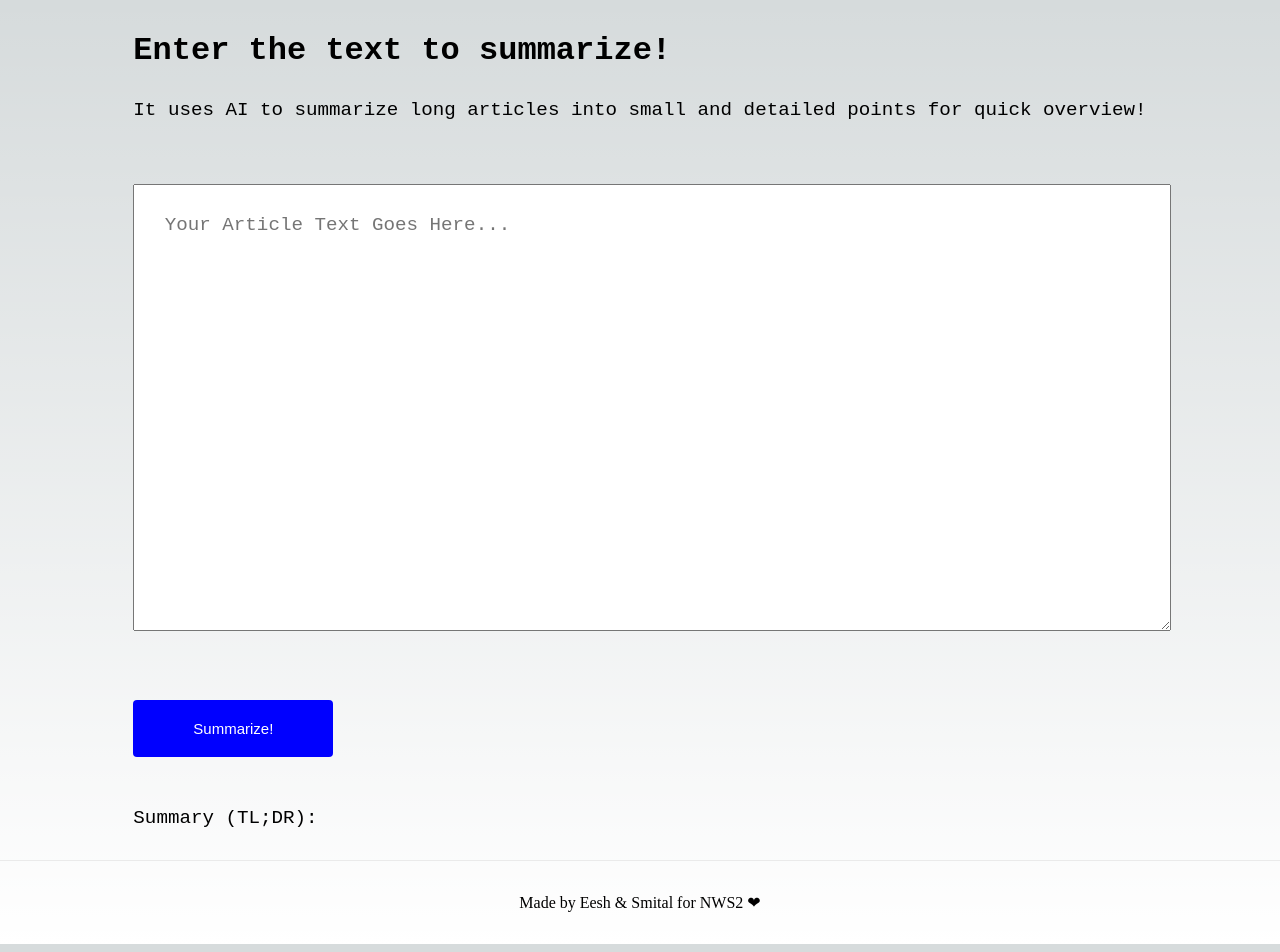
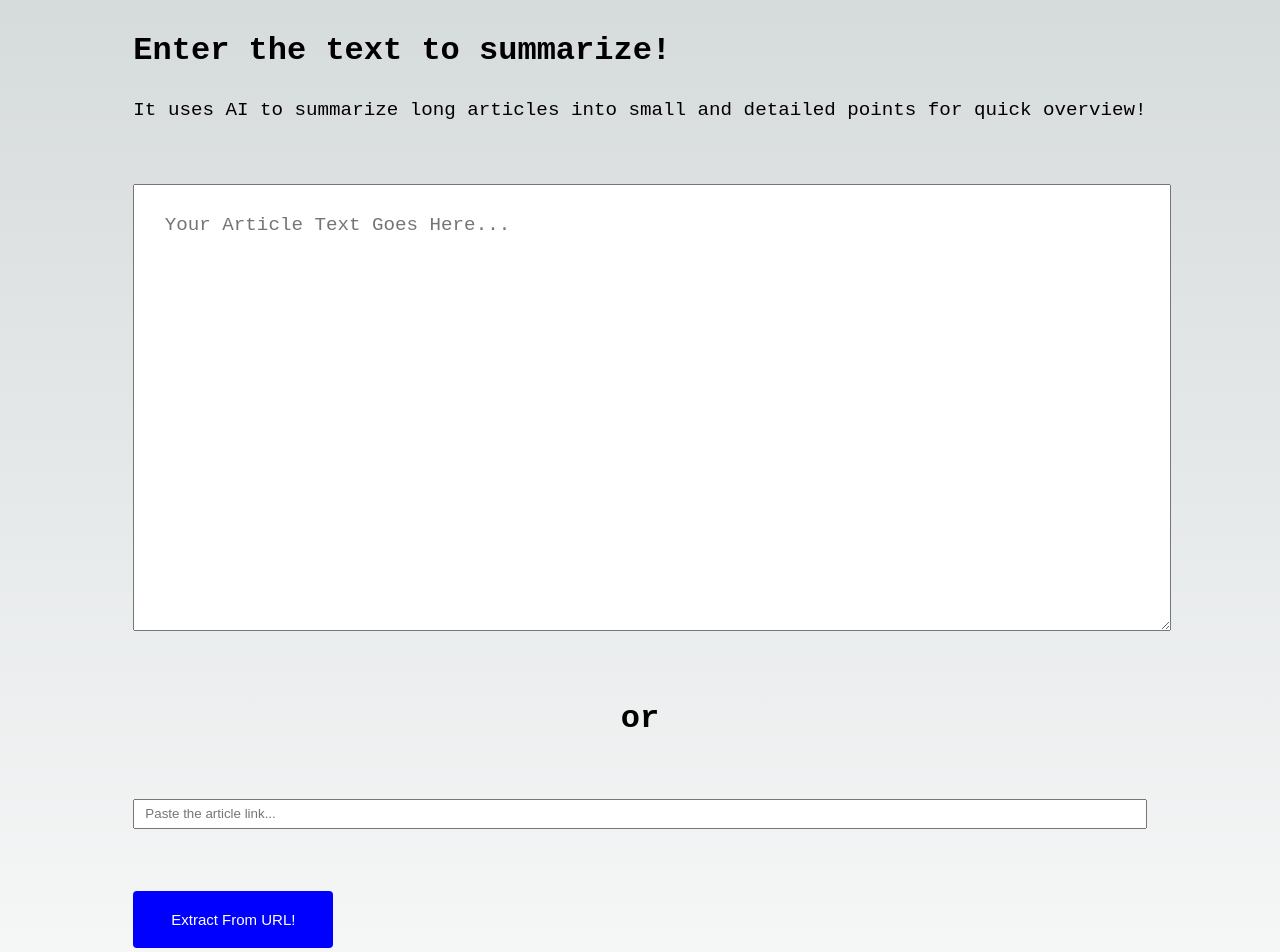
Before and after one commit to eeshsingh123/tldr-summarizer, a Next.js app: page / in a window 1280 px wide. Shown: the top 952 px of the page. Built offline with nearby package versions, Linux system fonts and the light colour scheme.

Commit message:
added text api

```diff
--- /dev/null
+++ b/pages/api/extract.js
@@ -0,0 +1,27 @@
+import axios from 'axios';
+export default async function handler(req, res) {
+	if (req.method === 'GET') {
+		const options = {
+			method: 'GET',
+			url: 'https://textapis.p.rapidapi.com/text',
+			params: {
+				url: req.query.url
+			},
+			headers: {
+				'x-rapidapi-host': 'textapis.p.rapidapi.com',
+				'x-rapidapi-key': process.env.NEXT_PUBLIC_RAPIDAPI_KEY
+			}
+		};
+		axios
+			.request(options)
+			.then(function (response) {
+				res.status(200).json(response.data);
+			})
+			.catch(function (error) {
+				console.error(error);
+				res.status(response.status);
+			});
+	} else {
+		res.status(400);
+	}
+}
--- a/pages/index.js
+++ b/pages/index.js
@@ -1,43 +1,90 @@
 import React, { useState, useRef } from "react";
 import Head from "next/head";
 import styles from "../styles/Home.module.css";
+import axios from 'axios';
 
 export default function Home() {
+  const [url, setUrl] = useState("");
+  const [isExtracting, setIsExtracting] = useState(false);
   const [currentPrompt, setCurrentPrompt] = useState("");
   const [loading, setLoading] = useState(false);
   const [summaryResult, setSummaryResult] = useState("");
 
+
+  // const textarea = document.getElementById('message');
+
   const inputPrompt = useRef();
   const tldrSuffix = "\n\nTl;dr";
 
-  const processInput = (inputText) => {
+  const processInput = (inputText)=> {
+
+    // setCurrentPrompt(inputText.replace(/[^\w\s]/gi, ''));
     setCurrentPrompt(inputText);
+    // const modifiedInput = `${inputText.replace(/[^\w\s]/gi, '')}${tldrSuffix}`;
     const modifiedInput = `${inputText}${tldrSuffix}`;
+    // textarea.value = modifiedInput;
+    console.log("Modified Text: ", modifiedInput);
     return modifiedInput;
   };
+  const fetchExtractedContent = async () => {
+    try {
+      setIsExtracting(true);
+			const res = await axios.get(`/api/extract`, {
+				params: {url}
+			});
+			const {data} = res;
+			const {text} = data;
+      // console.log(text);
+      console.log("Fetch Result ", processInput(text));
+      // return String(text);
+      // console.log("My Result: ", currentPrompt);
+      setIsExtracting(false);
+		}
 
+      catch (err) {
+			console.log(err);
+		}
+	};
   const handleSummaryRequest = async () => {
-    const apiInput = processInput(inputPrompt.current.value);
-
-    console.log("Input Prompt to API: ", apiInput);
+    const apiInput = processInput(currentPrompt);
     setLoading(true);
-
+    // if(isViaLink) {
+    //   console.log("Extract API is running right now")
+    //   // var textFromLink = await fetchExtractedContent();
+    //   // setCurrentPrompt(textFromLink);
+    //   // console.log("My Result ", {currentPrompt});
+    // }else {
+    //   var textFromPara = processInput(inputPrompt.current.value);
+    //   // console.log("Input Prompt to API: ", apiInput);
+    // }
+    // const apiInput = isViaLink ? textFromLink : textFromPara;
+    // console.log("Input Prompt to API: ", apiInput);
+    console.log("My Result1: ", currentPrompt);
+    try{
       const response = await fetch("/api/summarize", {
         method: "POST",
         headers: {
           "Content-Type": "application/json",
         },
-      body: JSON.stringify({ text: apiInput }),
+        body: JSON.stringify({ text: apiInput}),
       });
+      const data = await response.json();
 
-    const data = await response.json();
     console.log("Result: ", data.result.choices[0].text);
 
     setLoading(false);
     setSummaryResult(data.result.choices[0].text);
+    } catch (err) {
+			console.log(err);
+		}
+
+
   };
 
   const renderButton = () => {
+    if(isExtracting) {
+      return <h2>Extracting the text for you... Please wait..</h2>;
+    }
     if (loading) {
       return <h2>Summarizing the text for you... Please wait..</h2>;
     } else {
@@ -78,10 +125,34 @@ export default function Home() {
           <textarea
             rows="20"
             cols="80"
+            id="message"
             className={styles.placeholder}
             placeholder="Your Article Text Goes Here..."
+            onChange={e=>{
+              // setIsExtracting(false);
+              setCurrentPrompt(e.target.value);
+            }}
+            value = {currentPrompt}
             ref={inputPrompt}
           ></textarea>
+          <h6 className={styles.title + " " + styles.or}>or</h6>
+          <input
+          type="text"
+          className={styles.input}
+          placeholder="Paste the article link..."
+          onChange={e=> {
+            //setIsExtracting(true);
+            setUrl(e.target.value);
+          }}
+          // ref={inputPrompt}
+          />
+
+          <div className={styles.description}>
+
+            <button className={styles.button} onClick={fetchExtractedContent}>
+              Extract From URL!
+            </button>
+          </div>
           {renderButton()}
         </div>
       </div>
--- a/styles/Home.module.css
+++ b/styles/Home.module.css
@@ -58,3 +58,17 @@
     padding: 3%;
 
 }
+.input{
+  width: 100%;
+  height: 30px;
+  padding-left: 10px;
+  padding-right: 10px;
+  justify-items: center;
+  align-items: center;
+  margin-top: 30px;
+  margin-bottom: 30px;
+}
+.or{
+  display: flex;
+  justify-content: center;
+}
```
Lines whose indentation alone changed are shown as unchanged.
